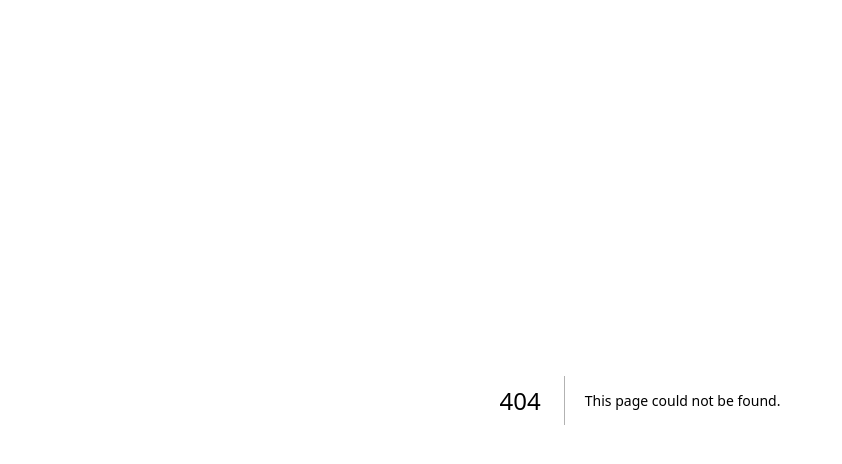
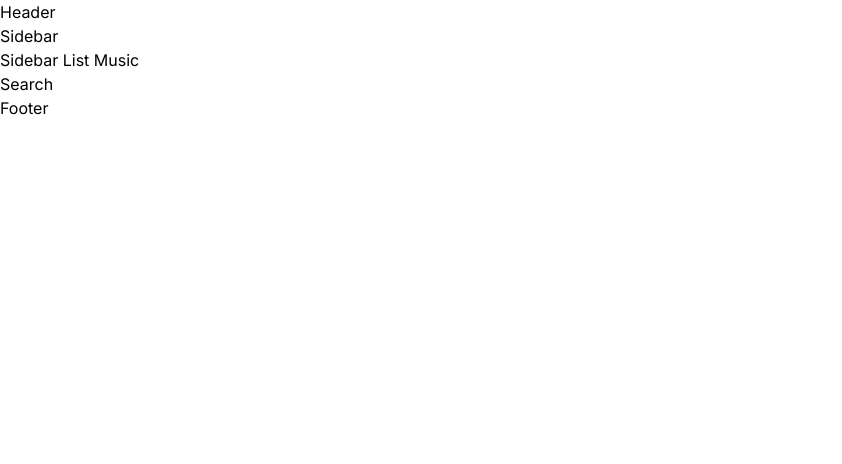
Before and after one commit to arishem51/next-music-app, a Next.js app: page /search in a window 1280 px wide. Before the commit this address had no page. Shown: the top 464 px of the page, without its empty margins (0-842 px from the left). Built offline with nearby package versions, Linux system fonts and the light colour scheme.

Commit message:
feat: routes & alias components config

```diff
--- /dev/null
+++ b/app/components/Footer/index.tsx
@@ -0,0 +1,3 @@
+export default function Footer() {
+  return <footer>Footer</footer>;
+}
--- /dev/null
+++ b/app/components/Header/index.tsx
@@ -0,0 +1,3 @@
+export default function Header() {
+  return <header>Header</header>;
+}
--- /dev/null
+++ b/app/components/SidebarListMusic/index.tsx
@@ -0,0 +1,3 @@
+export default function SidebarListMusic() {
+  return <aside>Sidebar List Music</aside>;
+}
--- /dev/null
+++ b/app/components/SidebarNav/index.tsx
@@ -0,0 +1,3 @@
+export default function Sidebar() {
+  return <aside>Sidebar</aside>;
+}
--- /dev/null
+++ b/app/components/index.ts
@@ -0,0 +1,6 @@
+import SidebarNav from "./SidebarNav";
+import SidebarListMusic from "./SidebarListMusic";
+import Header from "./Header";
+import Footer from "./Footer";
+
+export { SidebarListMusic, SidebarNav, Header, Footer };
--- /dev/null
+++ b/app/details/[id]/page.tsx
@@ -0,0 +1,3 @@
+export default function Details() {
+  return <div>Details</div>;
+}
--- a/app/layout.tsx
+++ b/app/layout.tsx
@@ -1,6 +1,7 @@
 import { PropsWithChildren } from "react";
+import { Inter } from "next/font/google";
+import { Footer, Header, SidebarListMusic, SidebarNav } from "@/components";
 import "./globals.css";
-import { Inter } from "next/font/google";
 
 const inter = Inter({ subsets: ["latin"] });
 
@@ -12,7 +13,13 @@ export const metadata = {
 export default function RootLayout({ children }: PropsWithChildren) {
   return (
     <html lang="en">
-      <body className={inter.className}>{children}</body>
+      <body className={inter.className}>
+        <Header />
+        <SidebarNav />
+        <SidebarListMusic />
+        {children}
+        <Footer />
+      </body>
     </html>
   );
 }
--- a/app/page.tsx
+++ b/app/page.tsx
@@ -1,13 +1,3 @@
-import Image from "next/image";
-
 export default function Home() {
-  return (
-    <>
-      <header>Search Header</header>
-      <aside>Left Sidebar</aside>
-      <aside>right Sidebar</aside>
-      <main>Route</main>
-      <footer>Footer</footer>
-    </>
-  );
+  return <main>Home Route</main>;
 }
--- /dev/null
+++ b/app/playlist/[id]/page.tsx
@@ -0,0 +1,3 @@
+export default function Playlist() {
+  return <div>Playlist</div>;
+}
--- /dev/null
+++ b/app/search/page.tsx
@@ -0,0 +1,3 @@
+export default function Search() {
+  return <div>Search</div>;
+}
--- a/tsconfig.json
+++ b/tsconfig.json
@@ -20,8 +20,9 @@
       }
     ],
     "paths": {
-      "@/*": ["./*"]
-    }
+      "@/components": ["./app/components"]
+    },
+    "baseUrl": "."
   },
   "include": ["next-env.d.ts", "**/*.ts", "**/*.tsx", ".next/types/**/*.ts"],
   "exclude": ["node_modules"]
```
